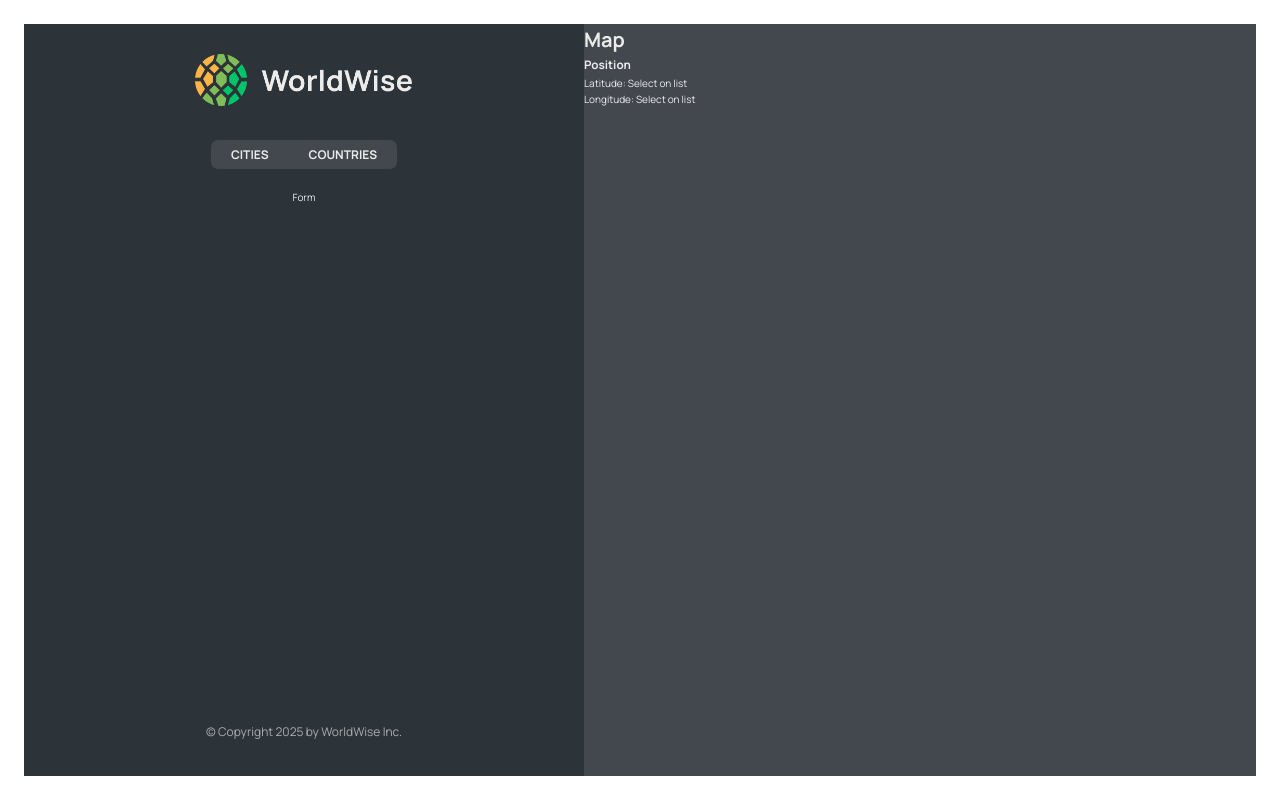
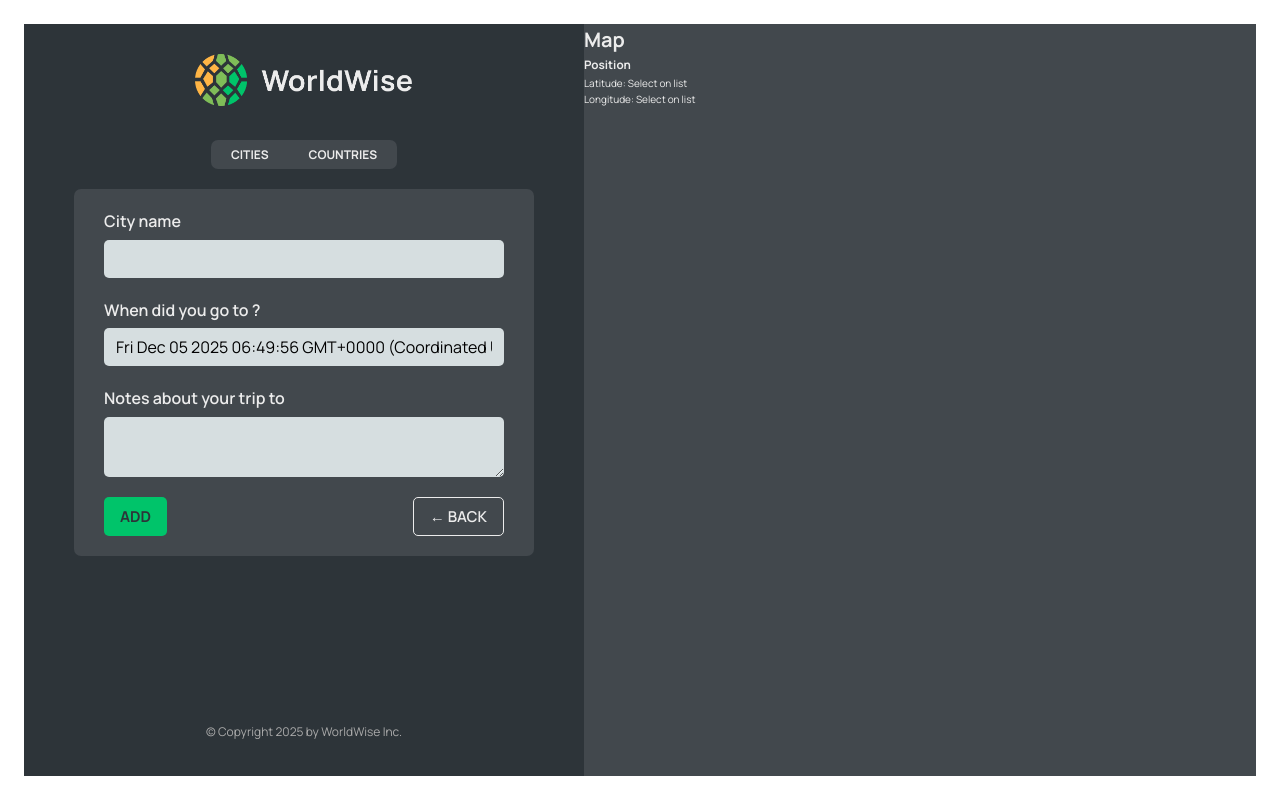
Before and after one commit to smartcode54/worldWise, a React app: page /app/form in a window 1280 px wide. Built offline with nearby package versions, Linux system fonts and the light colour scheme; data requests are answered from the project's data file; the HTML template or start-up script is replaced by a standard one.

Commit message:
feat: click on map navigate to /app/form and back to previous page

```diff
--- a/src/App.jsx
+++ b/src/App.jsx
@@ -9,6 +9,7 @@ import Login from './pages/Login';
 import CityList from './components/CityList';
 import CountryList from './components/CountryList';
 import City from './components/City';
+import Form from './components/Form';
 
 const DATABASE_URL = 'http://localhost:8000';
 
@@ -50,7 +51,7 @@ function App() {
               {<CityList cities={cities} isLoading={isLoading} />} />
               <Route path="cities/:id" element={<City cities={cities} />} />
           <Route path="countries" element={<CountryList cities={cities} isLoading={isLoading} />} />
-          <Route path="form" element={<p>Form</p>} />
+          <Route path="form" element={<Form />} />
         </Route>
         <Route path="/login" element={<Login />} />
         <Route path="*" element={<PageNotFound />} />
--- /dev/null
+++ b/src/components/Button.jsx
@@ -0,0 +1,11 @@
+import styles from './Button.module.css';
+
+function Button({ children, onClick, type }) {
+  return (
+    <button className={`${styles.btn} ${styles[type]}`} onClick={onClick}>
+      {children}
+    </button>
+  );
+}
+
+export default Button;
--- a/src/components/Form.jsx
+++ b/src/components/Form.jsx
@@ -1,20 +1,14 @@
 // "https://api.bigdatacloud.net/data/reverse-geocode-client?latitude=0&longitude=0"
 
 import { useState } from "react";
+import { useNavigate } from "react-router-dom";
+import Button from "./Button";
 
 import styles from "./Form.module.css";
 
-export function convertToEmoji(countryCode) {
-  const codePoints = countryCode
-    .toUpperCase()
-    .split("")
-    .map((char) => 127397 + char.charCodeAt());
-  return String.fromCodePoint(...codePoints);
-}
-
 function Form() {
+  const navigate = useNavigate();
   const [cityName, setCityName] = useState("");
-  const [country, setCountry] = useState("");
   const [date, setDate] = useState(new Date());
   const [notes, setNotes] = useState("");
 
@@ -49,8 +43,10 @@ function Form() {
       </div>
 
       <div className={styles.buttons}>
-        <button>Add</button>
-        <button>&larr; Back</button>
+        <Button type ="primary">Add</Button>
+        <Button type="back" onClick={(e) => {e.preventDefault(); navigate(-1)}}>
+          &larr; Back
+        </Button>
       </div>
     </form>
   );
--- a/src/components/Map.jsx
+++ b/src/components/Map.jsx
@@ -1,14 +1,17 @@
 
 import styles from './Map.module.css';
-import {useSearchParams} from 'react-router-dom';
+import {useNavigate, useSearchParams} from 'react-router-dom';
+
 
 function Map() {
+  const navigate = useNavigate();
   const [searchParams] = useSearchParams();
   const lat = searchParams.get("lat");
   const lng = searchParams.get("lng");
 
   return (
-    <div className={styles.mapContainer}>
+    <div className={styles.mapContainer} onClick={() => navigate('/app/form')}>
+
      <h1>Map</h1>
      <h3>Position</h3>
      <p>Latitude: {lat || 'Select on list'}</p>
```
Also changed, not shown: src/utils.js (added, +7 -0 lines).
